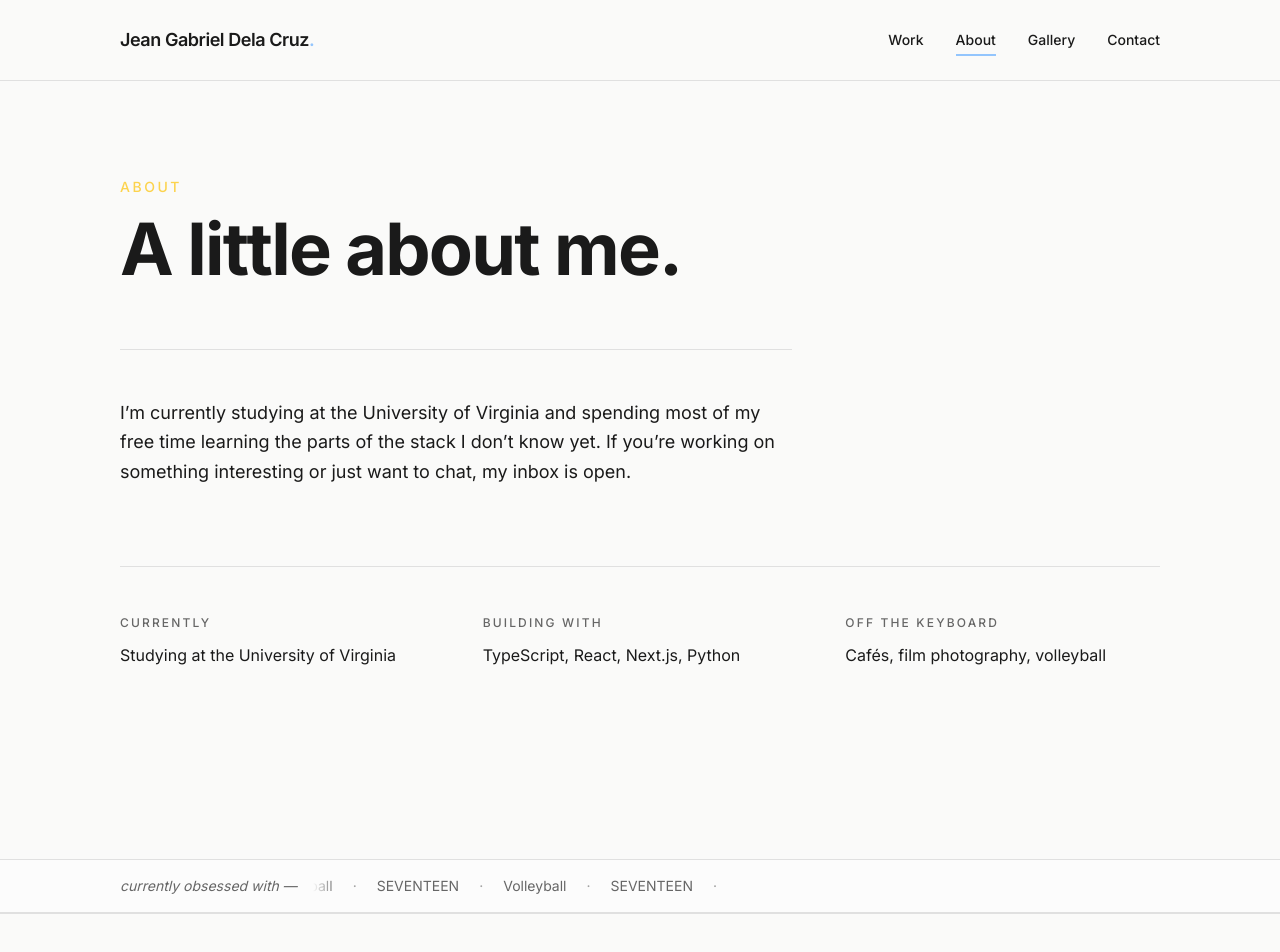
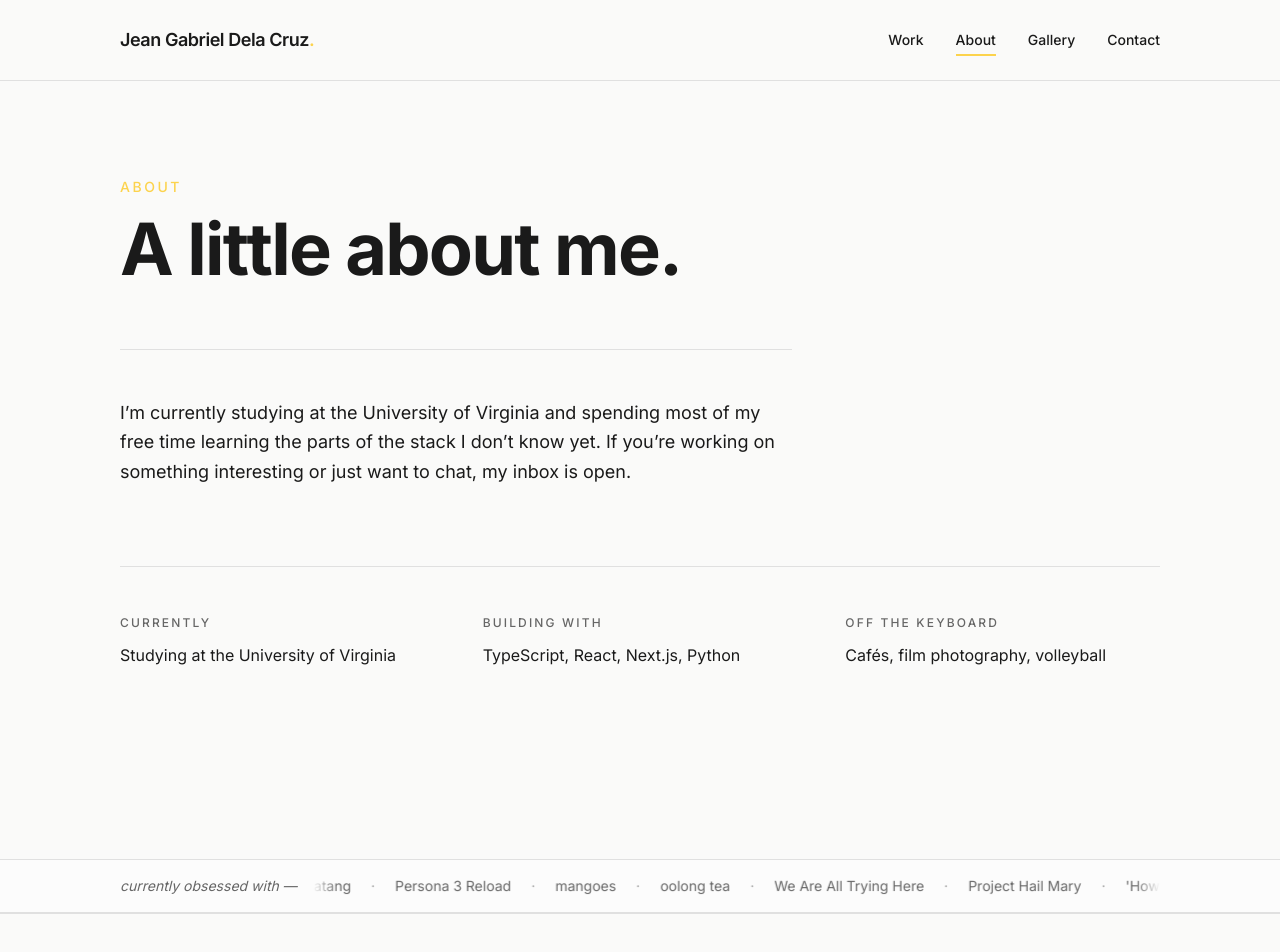
Before and after one commit to gdcruz0911/portfolio, a Next.js app: page /about in a window 1280 px wide. Shown: the top 952 px of the page. Built offline with nearby package versions, Linux system fonts and the light colour scheme.

Commit message:
gallery additions

```diff
--- a/src/data/content.ts
+++ b/src/data/content.ts
@@ -36,7 +36,16 @@ export interface GalleryImage {
 //   height: 1500,
 //   tags: ["cafe", "fujifilm"],
 // }
-export const gallery: GalleryImage[] = [];
+export const gallery: GalleryImage[] = [
+  {
+    src: "/gallery/85FB701C-4941-440A-A314-C6B566CABDD0_1_105_c.jpeg",
+    alt: "Cherry blossoms in bloom",
+    width: 1200,
+    height: 2000,
+    tags: ["spring", "summerchrome", "fujifilm"],
+  }
+
+];
 
 // TODO: Replace placeholder URLs.
 export const socialLinks = {
@@ -46,31 +55,43 @@ export const socialLinks = {
 };
 
 export const navItems = [
-  { href: "/", label: "Home", accent: "#1a1a1a" },
+  { href: "/", label: "Home", accent: "#93C5FD" }, // pastel blue
   { href: "/work", label: "Work", accent: "#F4A6A0" }, // coral
-  { href: "/about", label: "About", accent: "#93C5FD" }, // pastel blue
-  { href: "/gallery", label: "Gallery", accent: "#86EFAC" }, // pastel green
-  { href: "/contact", label: "Contact", accent: "#FCD34D" }, // pastel yellow
+  { href: "/about", label: "About", accent: "#FCD34D" }, // pastel yellow
+  { href: "/gallery", label: "Gallery", accent: "#A8D5B5" }, // muted mint
+  { href: "/contact", label: "Contact", accent: "#C4B5FD" }, // pastel lavender
 ] as const;
 
 export interface NowPlayingTrack {
   title: string;
   artist: string;
   album?: string;
-  albumColor: string;
+  albumColor?: string;
+  albumImage?: string;
+  isPlaying?: boolean;
   url?: string;
 }
 
-// TODO: Wire up Spotify Web API (/me/player/currently-playing) to replace static fallback.
-export const nowPlayingFallback: NowPlayingTrack = {
-  title: "Pink + White",
-  artist: "Frank Ocean",
-  album: "Blonde",
-  albumColor: "#F4A6A0",
-};
+// Messages shown when Spotify isn't returning a track (paused, away, or env vars missing).
+// One is picked at random server-side; rotates every ~60s with the page cache.
+export const awayMessages: string[] = [
+  "probably sleeping",
+  "probably playing volleyball",
+  "off the grid right now",
+  "currently vibing in silence",
+  "choosing my next obsession",
+];
 
 // TODO: Update seasonally. Used in the footer marquee.
 export const interests: string[] = [
-  "Volleyball",
+  "volleyball",
   "SEVENTEEN",
+  "dry malatang",
+  "Persona 3 Reload",
+  "mangoes",
+  "oolong tea",
+  "We Are All Trying Here",
+  "Project Hail Mary",
+  "'How to Pretend' by Lucy Bedroque",
+  "cafe-hopping",
 ];
```
Also changed, not shown: public/gallery/85FB701C-4941-440A-A314-C6B566CABDD0_1_105_c.jpeg (added).
